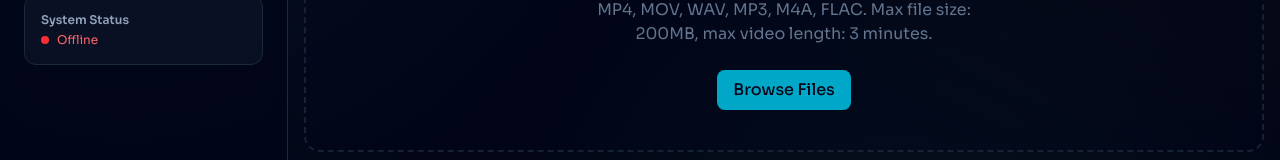
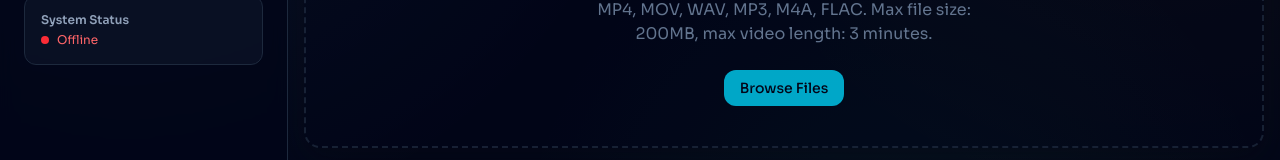
Before and after one commit to CuanTilson/firinne-dhigiteach, a React (Vite) app in the folder frontend/: page / in a window 1280 px wide. Shown: the part 372-532 px from the top of the page. Built offline with nearby package versions, Linux system fonts and the light colour scheme; no server answers; the HTML template or start-up script is replaced by a standard one.

Commit message:
feat: update Button component for improved loading state handling and styling consistency

```diff
--- a/frontend/src/components/ui/Button.tsx
+++ b/frontend/src/components/ui/Button.tsx
@@ -8,36 +8,42 @@ interface ButtonProps extends React.ButtonHTMLAttributes<HTMLButtonElement> {
 export const Button: React.FC<ButtonProps> = ({
   children,
   variant = "primary",
-  isLoading,
+  isLoading = false,
   className = "",
   disabled,
+  type = "button",
   ...props
 }) => {
+  const isDisabled = isLoading || disabled;
+
   const baseStyles =
-    "px-4 py-2 rounded-lg font-medium transition-all duration-200 flex items-center justify-center gap-2 focus:outline-none focus:ring-2 focus:ring-offset-2 focus:ring-offset-slate-900";
+    "inline-flex items-center justify-center gap-2 rounded-xl px-4 py-2 text-sm font-medium transition outline-none focus:ring-2 focus:ring-offset-2 focus:ring-offset-slate-900 disabled:cursor-not-allowed disabled:opacity-50";
 
   const variants = {
-    primary: "bg-cyan-500/90 hover:bg-cyan-400 text-slate-950 focus:ring-cyan-400",
+    primary:
+      "bg-cyan-500/90 text-slate-950 hover:bg-cyan-400 focus:ring-cyan-400",
     secondary:
-      "bg-slate-900 hover:bg-slate-800 text-slate-100 border border-slate-800 focus:ring-slate-500",
-    danger: "bg-rose-500/90 hover:bg-rose-400 text-slate-950 focus:ring-rose-400",
-    ghost: "bg-transparent hover:bg-slate-900 text-slate-300 border border-slate-800",
+      "border border-slate-800 bg-slate-900 text-slate-100 hover:bg-slate-800 focus:ring-slate-500",
+    danger:
+      "bg-rose-500/90 text-slate-950 hover:bg-rose-400 focus:ring-rose-400",
+    ghost:
+      "border border-slate-800 bg-transparent text-slate-300 hover:bg-slate-900 focus:ring-slate-500",
   };
 
   return (
     <button
-      className={`${baseStyles} ${variants[variant]} ${
-        isLoading || disabled ? "opacity-50 cursor-not-allowed" : ""
-      } ${className}`}
-      disabled={isLoading || disabled}
+      type={type}
+      className={`${baseStyles} ${variants[variant]} ${className}`}
+      disabled={isDisabled}
       {...props}
     >
-      {isLoading && (
+      {isLoading ? (
         <svg
-          className="animate-spin -ml-1 mr-2 h-4 w-4 text-current"
+          className="h-4 w-4 animate-spin text-current"
           xmlns="http://www.w3.org/2000/svg"
           fill="none"
           viewBox="0 0 24 24"
+          aria-hidden="true"
         >
           <circle
             className="opacity-25"
@@ -46,14 +52,14 @@ export const Button: React.FC<ButtonProps> = ({
             r="10"
             stroke="currentColor"
             strokeWidth="4"
-          ></circle>
+          />
           <path
             className="opacity-75"
             fill="currentColor"
             d="M4 12a8 8 0 018-8V0C5.373 0 0 5.373 0 12h4zm2 5.291A7.962 7.962 0 014 12H0c0 3.042 1.135 5.824 3 7.938l3-2.647z"
-          ></path>
+          />
         </svg>
-      )}
+      ) : null}
       {children}
     </button>
   );
```
